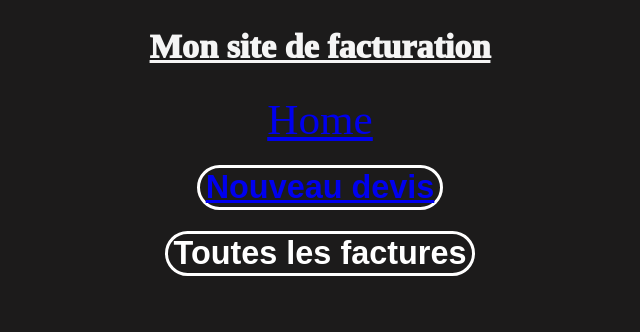
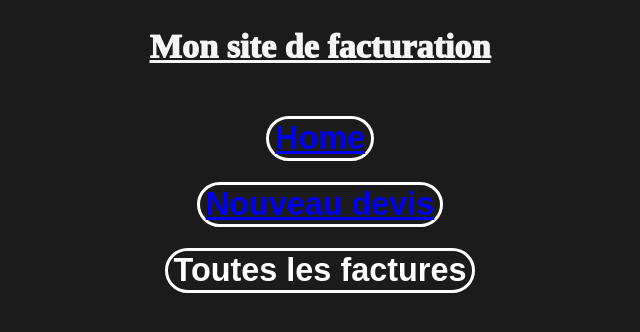
Before and after one commit to xGregouzz/projetFilRougePotesGonzalezLeGall, a Vue app: page / in a window 1280 px wide. Shown: the top 332 px of the page, without its empty margins (320-960 px from the left). Built offline with nearby package versions, Linux system fonts and the light colour scheme.

Commit message:
Mise en place des boutons de directions en Css

```diff
--- a/src/App.vue
+++ b/src/App.vue
@@ -1,7 +1,9 @@
 <template>
     <h2>Mon site de facturation</h2>
-    <div class="homeDirectory">
-        <router-link to="/">Home</router-link>
-    </div>
+    <br>
+    <button class="buttonHome">
+        <router-link class="routerHome" to="/">Home</router-link>
+    </button>
+    <br>
     <router-view></router-view>
 </template>
```
